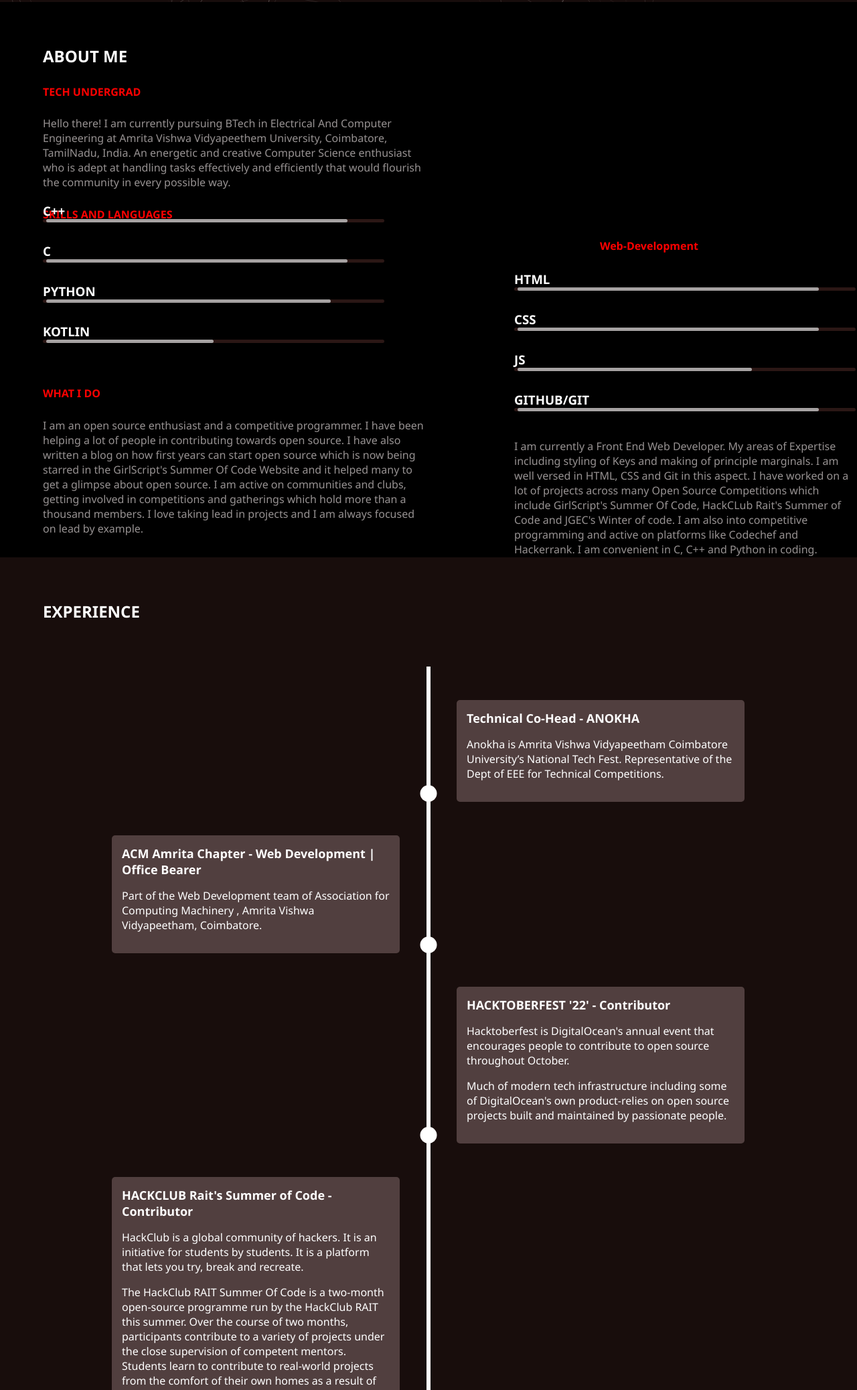
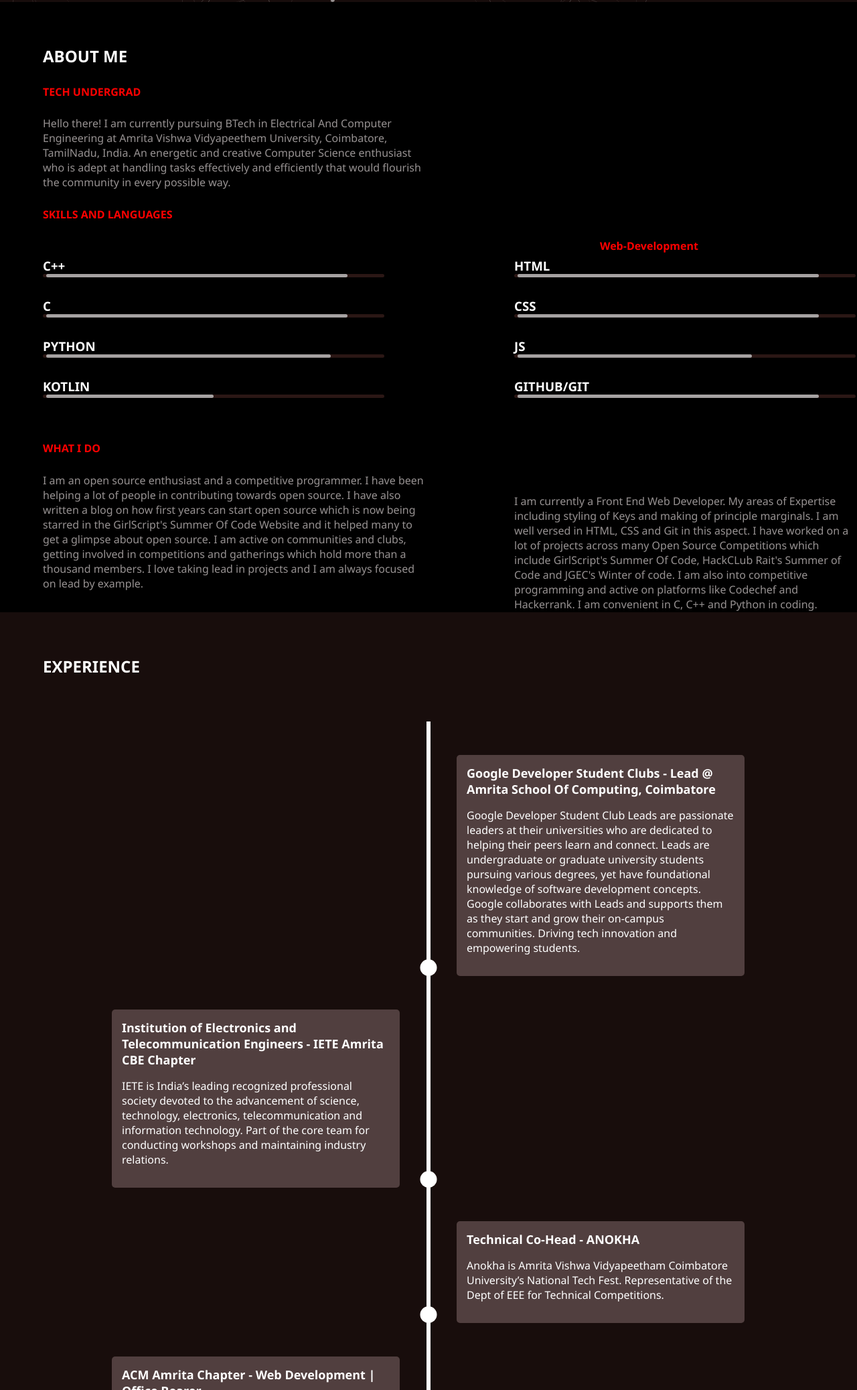
Before and after one commit to pranavsuriya-sr/personalPortfolio, a plain HTML site: page index.html in a window 1280 px wide. Shown: the part 725-2800 px from the top of the page at 67% size. Drawn offline with Linux system fonts and the light colour scheme.

Commit message:
added experience

```diff
--- a/index.html
+++ b/index.html
@@ -57,7 +57,7 @@
         <!--rating bars-->
         <h4 style="padding-left: 5%;">SKILLS AND LANGUAGES</h4>
         <h4 style="padding-left: 70%;">Web-Development</h4>
-        <div style="margin-left:60%">
+        <div style="margin-left:60%; margin-top: -20px;" >
             <h3>HTML</h3>
             <div class="progress" style="margin-bottom: 30px;">
                 <div class="progress-value1"></div>
@@ -76,7 +76,7 @@
               </div>
         </div>
 
-        <div style="padding-left:5% ;margin-top:-312px">
+        <div style="padding-left:5% ;margin-top:-210px">
             <h3>C++</h3>
             <div class="progress" style="margin-bottom: 30px;">
                 <div class="progress-value1"></div>
@@ -105,7 +105,22 @@
     <div id="exp-tim">
         <h2>EXPERIENCE</h2>
         <ul>
-	 <li>
+
+          <li>
+            <div>
+              <time>Google Developer Student Clubs - Lead @ Amrita School Of Computing, Coimbatore</time>
+              <p>Google Developer Student Club Leads are passionate leaders at their universities who are dedicated to helping their peers learn and connect. Leads are undergraduate or graduate university students pursuing various degrees, yet have foundational knowledge of software development concepts. Google collaborates with Leads and supports them as they start and grow their on-campus communities. Driving tech innovation and empowering students. </p>
+            </div>
+          </li>
+
+          <li>
+            <div>
+              <time>Institution of Electronics and Telecommunication Engineers - IETE Amrita CBE Chapter</time>
+              <p>IETE is India’s leading recognized professional society devoted to the advancement of science, technology, electronics, telecommunication and information technology. Part of the core team for conducting workshops and maintaining industry relations.</p>
+            </div>
+          </li>
+
+	        <li>
             <div>
               <time>Technical Co-Head - ANOKHA</time>
               <p>Anokha is Amrita Vishwa Vidyapeetham Coimbatore University’s National Tech Fest. Representative of the Dept of EEE for Technical Competitions.</p>
@@ -185,7 +200,7 @@
           </div>
           <div style="margin-top: 75px; margin-left: 225px;">
             <figure><img src="assets/mobile-app.jpg" style="height: 200px; width:200px;  border-radius: 20px;"></figure>
-            <span style="margin-left: -50px; margin-top: 10px;">Personal Portfolio - Mobile App</span>
+            <span style="margin-left: -50px; margin-top: 10px;">MarkWiz - Mark Management Mobile App</span>
           </div>
         </div>
 
```
Also changed, not shown: assets/secLock.png (added).
